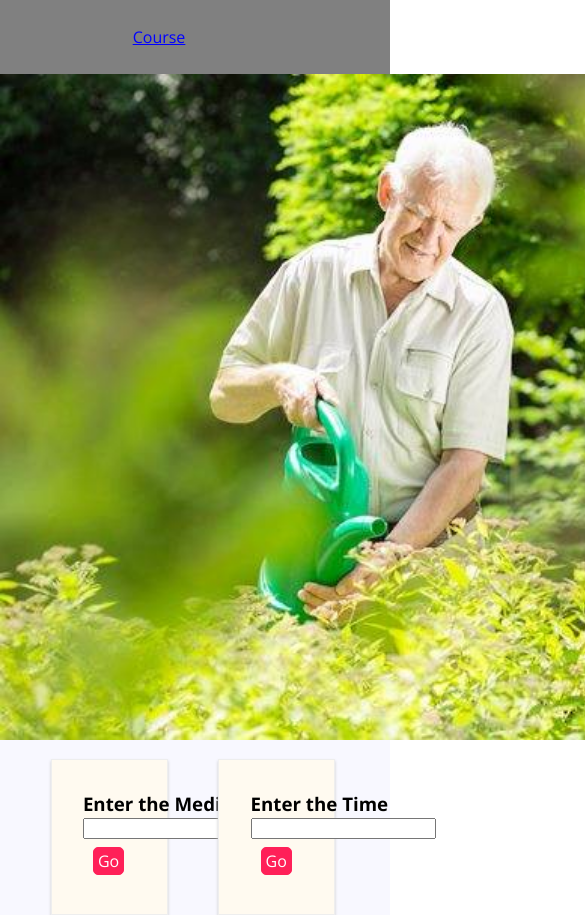
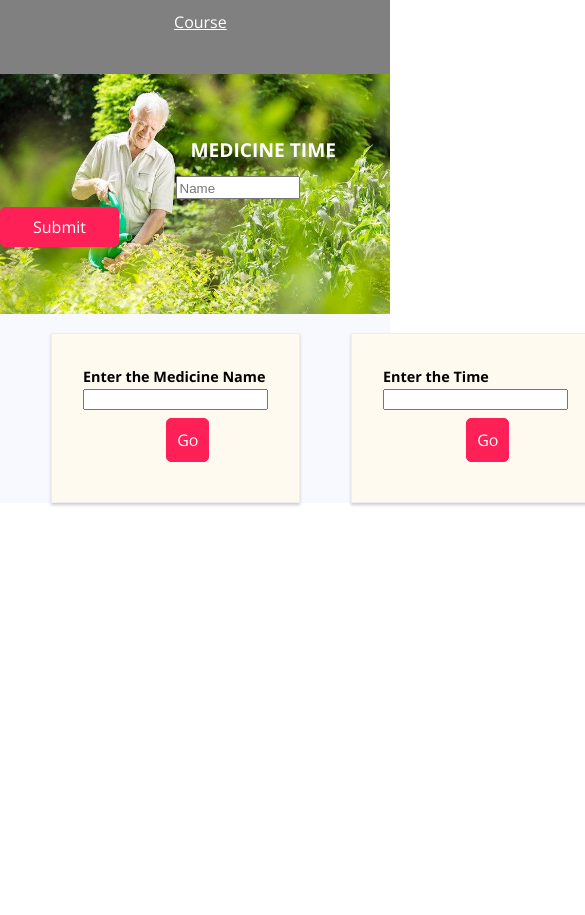
Before and after one commit to Kharanshu31/MedicineTime, a React (Create React App) app: page / in a window 390 px wide. Shown: the top 915 px of the page, 585 px wide, since content can reach past the window. After the commit the page ends 844 px from the top, so only its background shows below. Built offline with nearby package versions, Linux system fonts and the light colour scheme; no server answers; the HTML template or start-up script is replaced by a standard one.

Commit message:
Fixing in mobile view

```diff
--- a/containers/Medicine/medicine.css
+++ b/containers/Medicine/medicine.css
@@ -1,38 +1,20 @@
-/* .container {
-  background-color:#00FFFF;
-  padding-top: 70px;
-  display: flex;
-}
-/*
-.container-2 {
-  display:inline;
-} */
-
-/* .heading {
-  font-size: 5rem;
-  text-align: center;
-  padding-left: 100px;
-}
-
-.image {
-  width: 50%;
-}
-
-input {
-  margin-left: 50%;
-} */
-
 * {
   box-sizing: border-box;
 }
+
+html {
+  scroll-behavior: smooth;
+}
+
 .container {
   background-image: url("../../assets/images/old2.jpg");
   background-size: 100% 100%;
   background-repeat: no-repeat;
-  background-color:#00FFFF;
-  padding-top: 70px;
-  padding-bottom: 200px;
+  /* background-color:#00FFFF; */
+  padding-top: 35px;
+  padding-bottom: 15%;
   display: flex;
+  flex-direction: row;
 }
 
 .Navbar {
@@ -40,15 +22,12 @@ input {
   padding: 10px 10px;
 }
 
-.image {
-  width: 50%;
-}
 
 .heading {
   font-size: 5rem;
   color: white;
   text-align: center;
-  padding-left: 750px;
+  padding-left: 650px;
   margin-top: 7%;
 }
 
@@ -58,22 +37,17 @@ input {
   width: 22%;
 }
 
-button {
+.Userbtn {
   padding: 2px 4px;
   margin-left: 10px;
 }
 
-h3 {
+.InputContainer h3 {
   display: inline;
   overflow: hidden;
   white-space: nowrap;
 }
 
-/* .Info {
-  margin-left: 20%;
-  width: 30%;
-  padding-top: 10px;
-} */
 
 .InfoContainer {
   background-color: #F8F8FF;
@@ -91,6 +65,11 @@ h3 {
   box-shadow: 0 2px 3px #ccc;
 }
 
+.login {
+  margin-left: 48%;
+  padding: 10px;
+}
+
 .NavigationItems {
     flex-flow: row;
 }
@@ -105,24 +84,62 @@ h3 {
 
 .NavigationItem a {
     position: relative;
-    color: blue;
+    color: white;
     height: 100%;
     padding: 25px 10px;
+    margin-top: 20px;
     border-bottom: 4px solid transparent;
-    margin-left: 100%;
+    left: 1300px;
 }
+
 
 .NavigationItem a:hover,
 .NavigationItem a:active,
 .NavigationItem a.active {
-    background-color: #8F5C2C;
-    border-bottom: 4px solid #40A4C8;
-    color: white;
+    color: purple;
 }
 
-@media (max-width:400px) {
+.DirectionContainer {
+  display: flex;
+  flex-direction: row;
+}
+
+@media (max-width:770px) {
   .container {
-    display: inline-block;
+    flex-direction: column;
+    /* display: inline-block; */
+  }
+
+  .heading {
+    padding-left: 35%;
+    font-size: 1.2rem;
+  }
+
+  .NavigationItem a {
+    padding: 10px 5px;
+    top: -15px;
+    left: 190%;
+  }
+
+  .Username {
+    margin-left: 45%;
+    padding-top: 3px;
+    width: 32%;
+  }
+
+  .Userbtn {
+    padding: 2px 2px;
+    margin-left: 7px;
+  }
+
+  .InputContainer {
+    width: 80%;
+    height: 70%;
+    /* margin-left: 10%; */
+  }
+
+  .InputContainer h3{
+    font-size: 0.9rem;
   }
 
   .Navbar {
@@ -130,4 +147,13 @@ h3 {
     padding: 10px 10px;
     margin-left: auto;
   }
+
+  .DirectionContainer {
+    flex-direction: column;
+  }
+
+  .login {
+    margin-left: 45%;
+  }
+
 }
```
